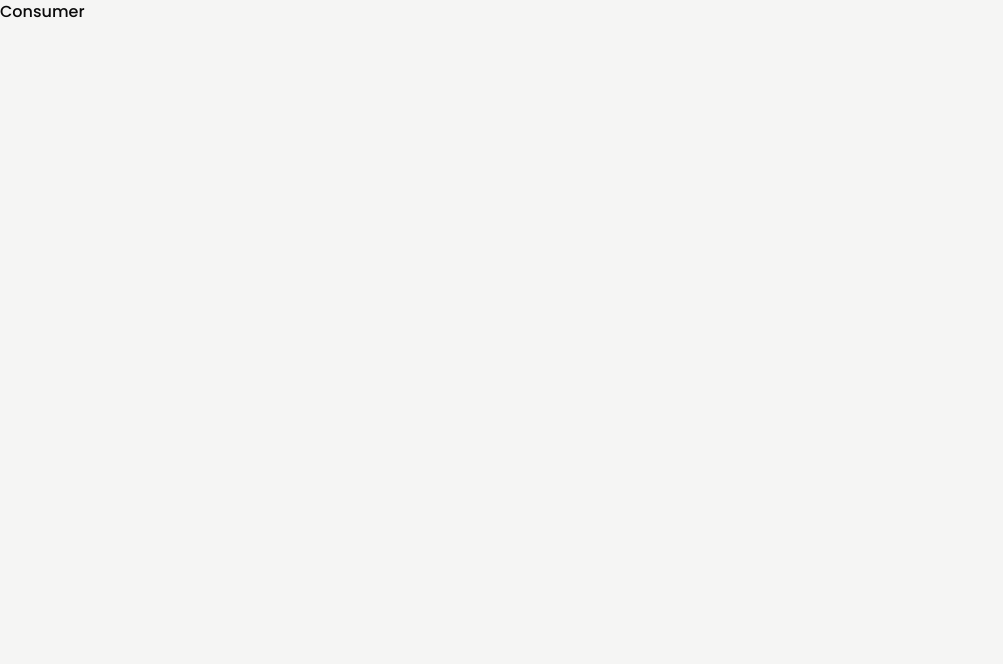
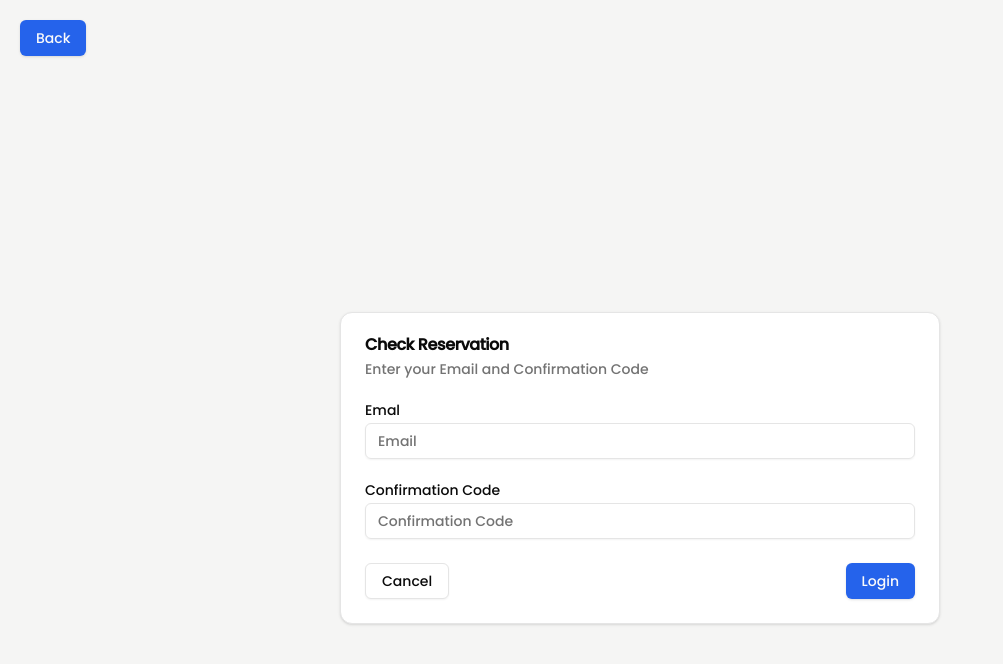
Before and after one commit to ronak-wani/Tables4u, a Next.js app: page /consumers in a window 1280 px wide. Shown: the top 664 px of the page, without its empty margins (0-1003 px from the left). Built offline with nearby package versions, Linux system fonts and the light colour scheme.

Commit message:
Added Check Reservation page to consumers, with text fields to enter email and confirmation code

```diff
--- /dev/null
+++ b/src/app/(components)/Reservation.tsx
@@ -0,0 +1,50 @@
+import * as React from "react"
+
+import { Button } from "@/components/ui/Button"
+import {
+  Card,
+  CardContent,
+  CardDescription,
+  CardFooter,
+  CardHeader,
+  CardTitle,
+} from "@/components/ui/card"
+import { Input } from "@/components/ui/input"
+import { Label } from "@/components/ui/label"
+
+export function Reservation() {
+  return (
+    <Card className="w-[600px]">
+      <CardHeader>
+        <CardTitle>Check Reservation</CardTitle>
+        <CardDescription>Enter your Email and Confirmation Code</CardDescription>
+      </CardHeader>
+      <CardContent>
+        <form>
+          <div className="grid w-full items-center gap-4">
+            <div className="flex flex-col space-y-1.5">
+              <Label htmlFor="name">Emal</Label>
+              <Input id="name" placeholder="Email" />
+            </div>
+          </div>
+        </form>
+      </CardContent>
+      <CardContent>
+        <form>
+          <div className="grid w-full items-center gap-4">
+            <div className="flex flex-col space-y-1.5">
+              <Label htmlFor="name">Confirmation Code</Label>
+              <Input id="name" placeholder="Confirmation Code" />
+            </div>
+          </div>
+        </form>
+      </CardContent>
+      <CardFooter className="flex justify-between">
+        <Button variant="outline">Cancel</Button>
+        <Button>Login</Button>
+      </CardFooter>
+    </Card>
+  )
+}
+
+export default Reservation;
--- a/src/app/consumers/page.tsx
+++ b/src/app/consumers/page.tsx
@@ -1,8 +1,22 @@
 import React from 'react'
-export default function consumer(){
+import {Button} from "@/components/ui/Button";
+import {Reservation} from "@/app/(components)/Reservation";
+import Link from "next/link";
+
+export default function owner(){
     return(
         <>
-            <div>Consumer</div>
+            <div className="flex justify-between items-center m-5">
+                <div>
+                    <Link href="/">
+                        <Button>Back</Button>
+                    </Link>
+                </div>
+            </div>
+            <div className={`flex justify-center items-center h-full mt-64`}>
+                <Reservation/>
+            </div>
+
         </>
     )
 }
```
